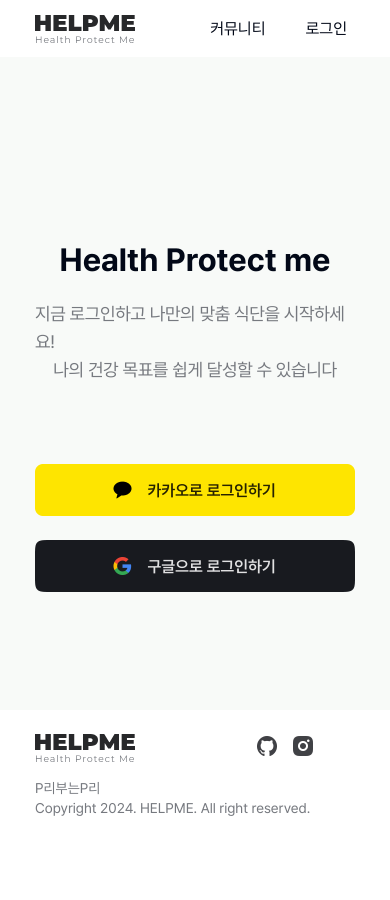
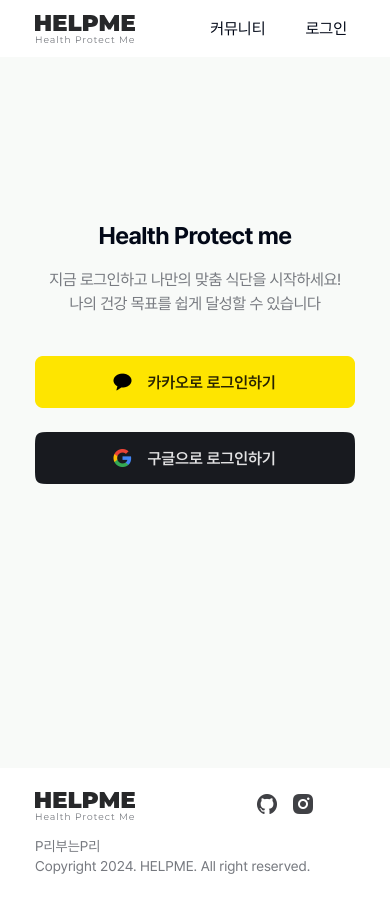
Before and after one commit to B-09-NBC-Final/Health-Protect-Me, a Next.js app: page /login in a window 390 px wide. Before the commit the page ends 844 px from the top, so only its background shows below. Built offline with nearby package versions, Linux system fonts and the light colour scheme; no server answers.

Commit message:
feat: 로그인페이지 반응형

```diff
--- a/src/app/(main)/login/page.tsx
+++ b/src/app/(main)/login/page.tsx
@@ -12,12 +12,18 @@ const LoginPage = () => {
   return (
     <div className="w-full flex flex-col justify-center ${montserrat.className}">
       <div className="flex flex-col">
-        <div className="flex flex-col items-center mb-20 pt-40">
-          <h2 className="${montserrat.className} text-[32px] font-bold mb-4">Health Protect me</h2>
-          <p className="login_subtitle">지금 로그인하고 나만의 맞춤 식단을 시작하세요!</p>
-          <p className="login_subtitle">나의 건강 목표를 쉽게 달성할 수 있습니다</p>
+        <div className="flex flex-col items-center mb-20 pt-40 leading-8 s:pt-[144px] s:pb-[188px] ">
+          <h2 className="${montserrat.className} leading-10 text-[32px]  tracking-tighter font-bold mb-4 s:text-2xl s:tracking-tight">
+            Health Protect me
+          </h2>
+          <p className="login_subtitle s:text-base font-normal leading-6 tracking-tight">
+            지금 로그인하고 나만의 맞춤 식단을 시작하세요!
+          </p>
+          <p className="login_subtitle s:text-base font-normal leading-6 tracking-tight s:pb-10">
+            나의 건강 목표를 쉽게 달성할 수 있습니다
+          </p>
+          <LoginButton />
         </div>
-        <LoginButton />
       </div>
     </div>
   );
--- a/src/components/LoginPage/SocialLogin.tsx
+++ b/src/components/LoginPage/SocialLogin.tsx
@@ -39,7 +39,7 @@ const LoginButton = () => {
         alt="Google Login"
         width={320}
         height={52}
-        className="cursor-pointer"
+        className="cursor-pointer "
       />
     </div>
   );
```
